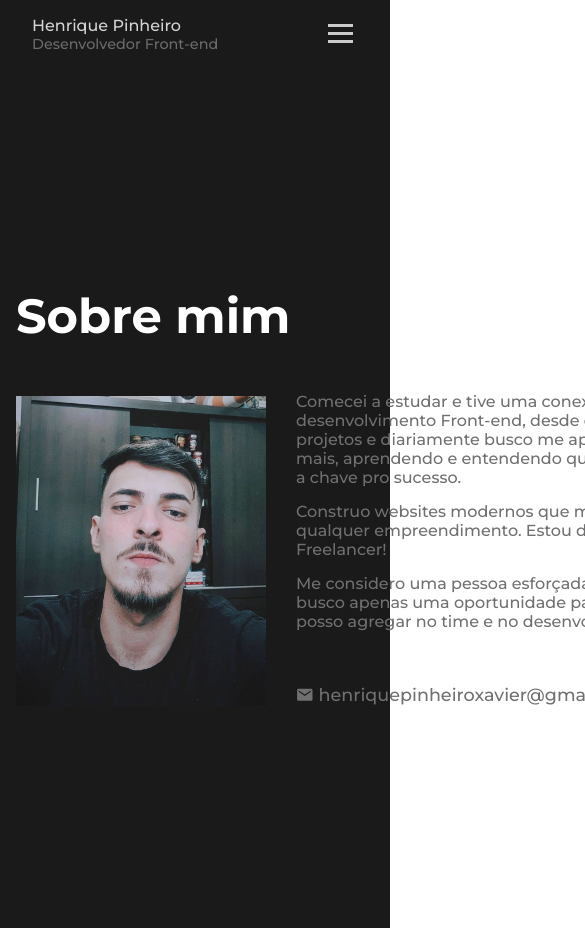
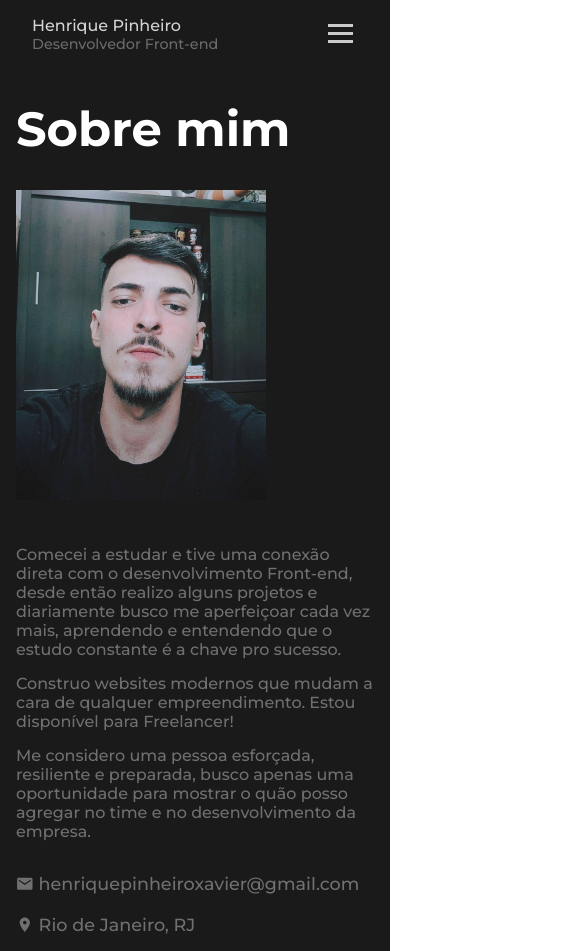
Before and after one commit to henriquepx/my_portfolio, a React (Vite) app: page /about in a window 390 px wide. Shown: the top 951 px of the page, 585 px wide, since content can reach past the window. Before the commit the page ends 928 px from the top, so only its background shows below. Built offline with nearby package versions, Linux system fonts and the light colour scheme; a web font is replaced by a local one.

Commit message:
feat: responsive about.jsx

```diff
--- a/src/sections/About.jsx
+++ b/src/sections/About.jsx
@@ -13,6 +13,9 @@ const ContainerAbout = styled.div`
     justify-content: center;
 
     padding-left: 17rem;
+    @media (max-width: 425px) {
+      height: 100%;
+    }
     @media (max-width: 1024px) {
       padding: 1rem;
     }
@@ -21,6 +24,10 @@ const AboutSize = styled.div`
     width: 100%;
     max-width: 1000px;
     margin: 0 auto;
+
+    @media (max-width: 320px) {
+      padding-top: 10rem;
+    }
 `
 const TitleAbout = styled.h1`
     font-family: 'Montserrat', sans-serif;
@@ -37,15 +44,24 @@ const DescAbout = styled.p`
 const DescriptionAbout = styled.div`
   display: flex;
   gap: 30px;
-  align-items: center;
+  @media (max-width: 750px) {
+    flex-direction: column;
+  }
 `
 const ImgAbout = styled.img`
   width: 250px;
+  @media (min-width: 751px) and (max-width: 835px) {
+    height: 250px;
+  }
 `
 const InfosAboutMe = styled.div`
   margin-top: 2rem;
   display: flex;
+  flex-wrap: wrap;
   gap: 50px;
+  @media (max-width: 1150px) {
+    gap: 20px;
+  }
 `
 const DivIconsDescAbout = styled.div`
   display: flex;
```
